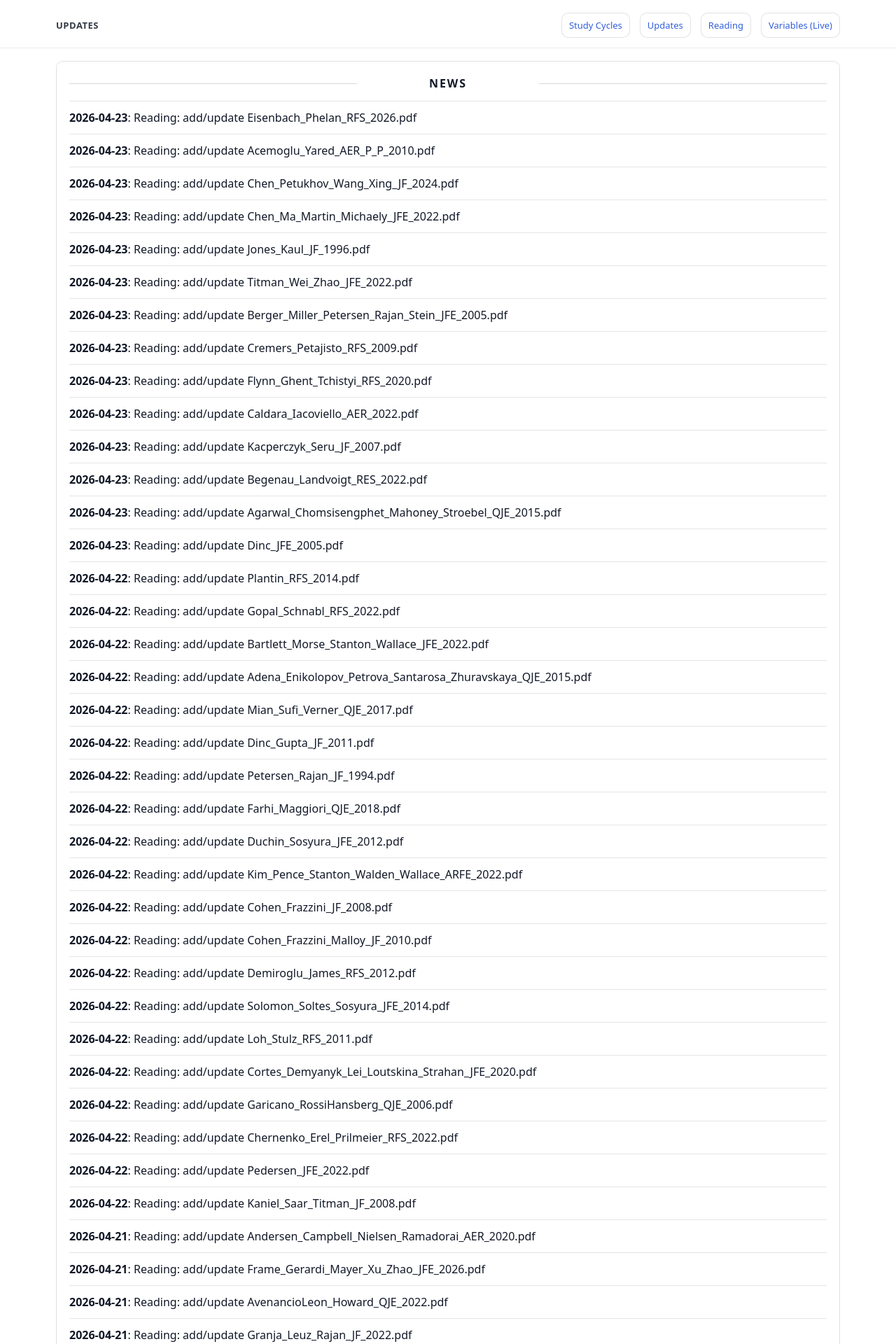
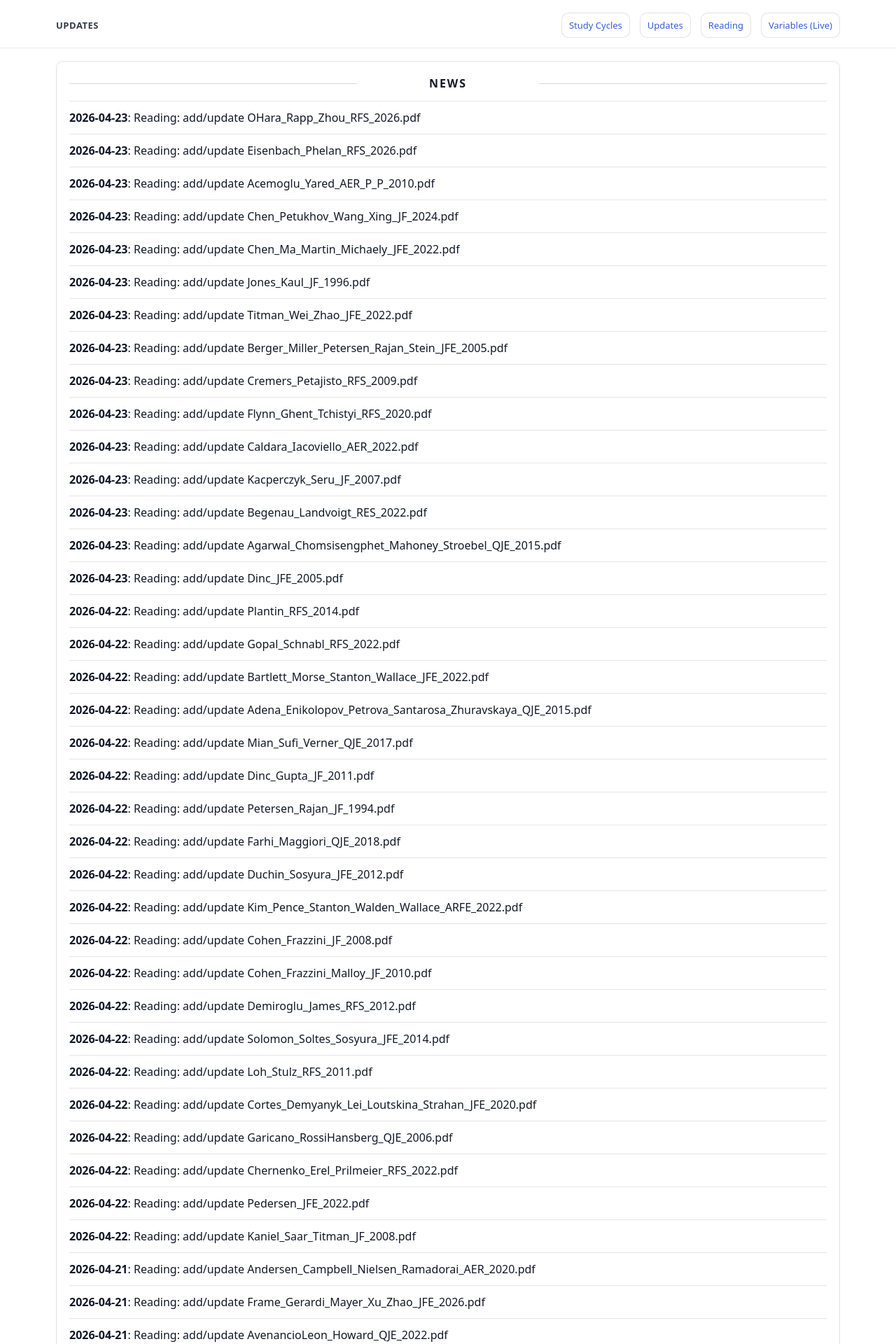
Before and after one commit to yaxinzn/study-archive, a Jekyll site: the page built from updates/index.md, in a window 1280 px wide. Shown: the top 1920 px of the page at 70% size. Built offline with Jekyll 4.4.1, drawn with Linux system fonts in a browser that asks for light colours; some of the changed text lies outside the part shown.

Commit message:
chore: update NEWS feed

```diff
--- a/_data/news.yml
+++ b/_data/news.yml
@@ -1,4 +1,7 @@
 # Auto-generated update history (sorted newest -> oldest). Do not edit manually.
+- ts: "1776943002"
+  date: "2026-04-23"
+  title: "Reading: add/update OHara_Rapp_Zhou_RFS_2026.pdf"
 - ts: "1776942024"
   date: "2026-04-23"
   title: "Reading: add/update Eisenbach_Phelan_RFS_2026.pdf"
```
